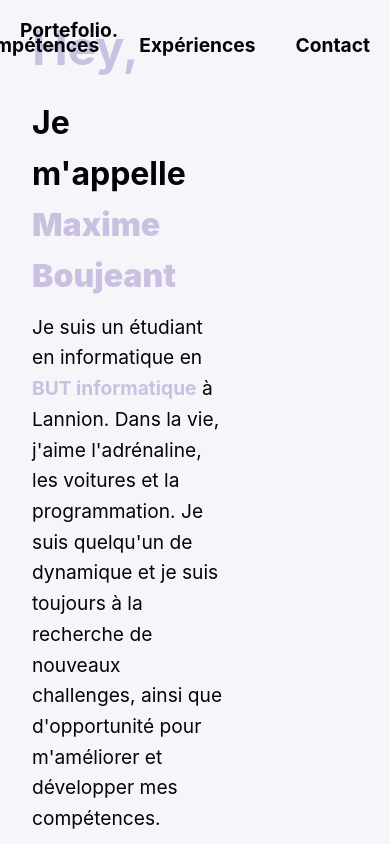
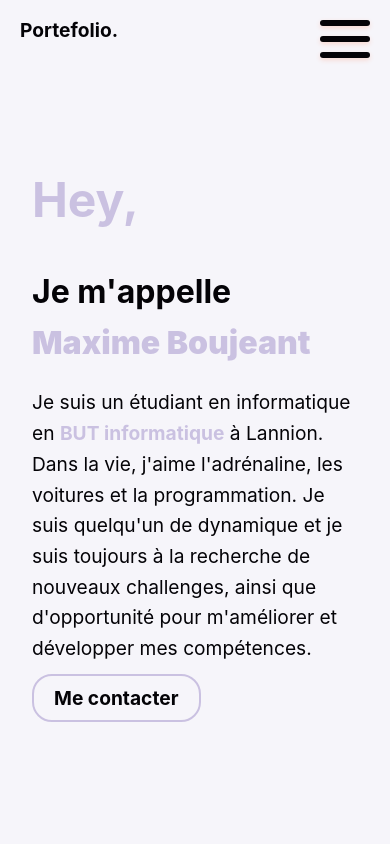
Before and after one commit to maximefurious/PorteFolio, a Vue app: page / in a window 390 px wide. Built offline with nearby package versions, Linux system fonts and the light colour scheme; no server answers.

Commit message:
[Add] - Add responsivness for home page

```diff
--- a/src/assets/base.css
+++ b/src/assets/base.css
@@ -20,11 +20,11 @@
 *::before,
 *::after {
     box-sizing: border-box;
-    margin: 0;
     font-weight: normal;
 }
 
 body {
+    margin: 0;
     height: 100vh;
     color: var(--text);
     background: var(--background);
--- a/src/components/Header.vue
+++ b/src/components/Header.vue
@@ -1,9 +1,58 @@
 <script setup>
-import { RouterLink, RouterView } from 'vue-router'
+import { RouterLink } from 'vue-router'
+import {onMounted, onUnmounted, ref} from 'vue'
+
+
+function toggleMenu() {
+  document.querySelector('.menu-btn').classList.toggle('open')
+  document.querySelector('.menu').classList.toggle('open')
+}
+
+function closeMenu() {
+  document.querySelector('.menu-btn').classList.remove('open')
+  document.querySelector('.menu').classList.remove('open')
+}
+
+function handleMenuClick(e) {
+  console.log('handleMenuClick')
+  if (e.target.classList.contains('menu__nav-link')) {
+    closeMenu()
+  } else {
+    toggleMenu()
+  }
+}
+
+function handleEscKey(e) {
+  if (e.key === 'Escape') {
+    closeMenu()
+  }
+}
+
+function handleResize() {
+  if (window.innerWidth > 768) {
+    closeMenu()
+  }
+}
+
+onMounted(() => {
+  let menuBtn = document.querySelector('.menu-btn')
+  menuBtn.addEventListener('click', handleMenuClick)
+  window.addEventListener('keydown', handleEscKey)
+  window.addEventListener('resize', handleResize)
+})
+
+onUnmounted(() => {
+  let menuBtn = document.querySelector('.menu-btn')
+  menuBtn.removeEventListener('click', handleMenuClick)
+  window.removeEventListener('keydown', handleEscKey)
+  window.removeEventListener('resize', handleResize)
+})
+
+
 </script>
 
 <template>
-    <nav class="navbar">
+    <nav class="navbar" ref="navbar">
         <div class="left">
             <router-link to="/" class="nav-item">Portefolio.</router-link>
         </div>
@@ -16,6 +65,36 @@ import { RouterLink, RouterView } from 'vue-router'
             <router-link to="/contact" class="nav-item">Contact</router-link>
         </div>
     </nav>
+
+<!--  munu burger-->
+
+<div class="menu-btn" ref="menuBtn">
+    <div class="menu-btn__burger"></div>
+  </div>
+
+  <div class="menu">
+    <ul class="menu__nav">
+      <li class="menu__nav-item">
+        <a href="/" class="menu__nav-link">Accueil</a>
+      </li>
+      <li class="menu__nav-item">
+        <a href="/about" class="menu__nav-link">À propos</a>
+      </li>
+      <li class="menu__nav-item">
+        <a href="/projects" class="menu__nav-link">Projets</a>
+      </li>
+      <li class="menu__nav-item">
+        <a href="/skills" class="menu__nav-link">Compétences</a>
+      </li>
+      <li class="menu__nav-item">
+        <a href="/experiences" class="menu__nav-link">Expériences</a>
+      </li>
+      <li class="menu__nav-item">
+        <a href="/contact" class="menu__nav-link">Contact</a>
+      </li>
+    </ul>
+  </div>
+
 </template>
 
 <script>
@@ -61,4 +140,115 @@ export default {
 .navbar .right .nav-item {
     margin-left: 40px;
 }
+
+.menu-btn {
+    display: none;
+    position: absolute;
+    top: 20px;
+    right: 20px;
+    width: 50px;
+    height: 50px;
+    cursor: pointer;
+    z-index: 1000;
+  }
+
+  .menu-btn__burger {
+    width: 50px;
+    height: 6px;
+    background-color: var(--text);
+    border-radius: 5px;
+    box-shadow: 0 2px 5px rgba(255, 101, 47, 0.2);
+    transition: all 0.3s ease;
+  }
+
+  .menu-btn__burger::before,
+  .menu-btn__burger::after {
+    content: "";
+    position: absolute;
+    width: 50px;
+    height: 6px;
+    background-color: var(--text);
+    border-radius: 5px;
+    box-shadow: 0 2px 5px rgba(255, 101, 47, 0.2);
+    transition: all 0.3s ease;
+  }
+
+  .menu-btn__burger::before {
+    transform: translateY(16px);
+  }
+
+  .menu-btn__burger::after {
+    transform: translateY(32px);
+  }
+
+  .menu-btn.open .menu-btn__burger {
+    transform: translate(-50px, 20px);
+    background-color: transparent;
+    box-shadow: none;
+  }
+
+  .menu-btn.open .menu-btn__burger::before {
+    transform: rotate(45deg) translate(35px, -35px);
+  }
+
+  .menu-btn.open .menu-btn__burger::after {
+    transform: rotate(-45deg) translate(35px, 35px);
+  }
+
+  .menu {
+    position: fixed;
+    top: 0;
+    left: 0;
+    width: 100%;
+    height: 100%;
+    clip-path: circle(0px at 100% -10%);
+    background-color: var(--primary);
+    transition: all 0.3s ease;
+    z-index: 999;
+  }
+
+  .menu.open {
+    clip-path: circle(1400px at 100% -10%);
+  }
+
+  .menu__nav {
+    position: absolute;
+    top: 50%;
+    left: 50%;
+    transform: translate(-50%, -50%);
+    text-align: center;
+    width: 100%;
+  }
+
+  .menu__nav-item {
+    list-style: none;
+    margin-bottom: 20px;
+  }
+
+  .menu__nav-link {
+    text-decoration: none;
+    color: var(--text);
+    font-weight: bold;
+    font-size: 1.2rem;
+    transition: color 0.3s ease;
+  }
+
+  .menu__nav-link:hover {
+    color: var(--secondary);
+  }
+
+  @media screen and (max-width: 768px) {
+    .menu-btn {
+      display: flex;
+    }
+
+    .navbar .right {
+      display: none;
+    }
+
+    .home {
+      width: 100% !important;
+    }
+  }
+
 </style>
--- a/src/views/HomeView.vue
+++ b/src/views/HomeView.vue
@@ -12,6 +12,7 @@ import ThreeCanvas from "@/components/ThreeCanvas.vue";
           Je suis un étudiant en informatique en <span class="school">BUT informatique</span> à Lannion. Dans la vie, j'aime l'adrénaline, les voitures et la programmation. Je suis quelqu'un de dynamique et
           je suis toujours à la recherche de nouveaux challenges, ainsi que d'opportunité pour m'améliorer et développer mes compétences.
         </p>
+        <a href="/contact" target="_blank" class="btn-contact">Me contacter</a>
       </div>
       <ThreeCanvas />
     </div>
@@ -55,4 +56,22 @@ import ThreeCanvas from "@/components/ThreeCanvas.vue";
   color: var(--primary);
   font-weight: bold;
 }
+
+.btn-contact {
+  padding: 10px 20px;
+  border-radius: 20px;
+  font-weight: bold;
+  font-size: 1.2rem;
+  text-decoration: none;
+  color: var(--text);
+  border: 2px solid var(--primary);
+  transition: all 0.3s ease;
+  margin-top: 20px !important;
+}
+
+.btn-contact:hover {
+  background-color: var(--primary);
+  color: var(--text);
+  transition: all 0.3s ease;
+}
 </style>
```
